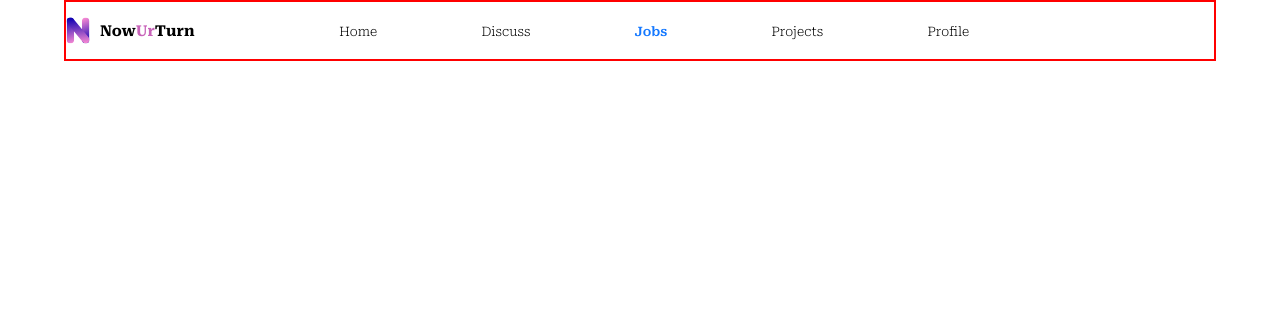
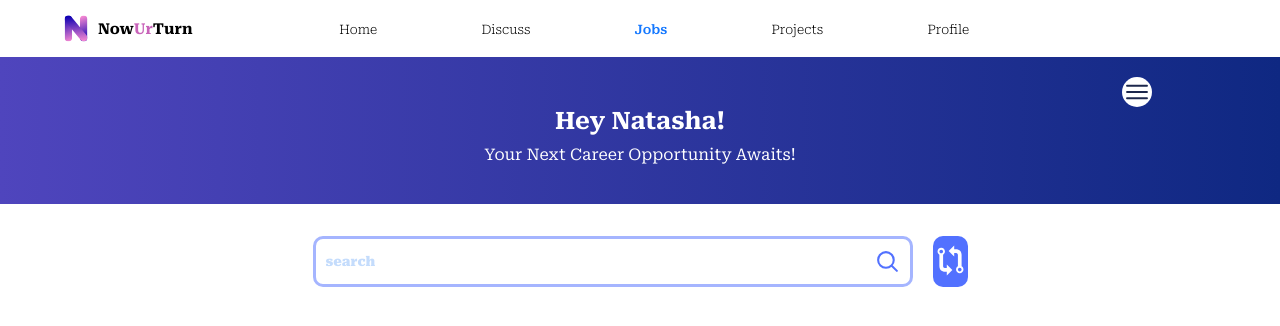
Before and after one commit to Frokesy/NowUrTurn, a website: page index.html in a window 1280 px wide. Drawn offline with Linux system fonts and the light colour scheme.

Commit message:
designed herosection

```diff
--- a/index.css
+++ b/index.css
@@ -12,7 +12,6 @@
     display: flex;
     justify-content: space-between;
     align-items: center;
-    border: red 2px solid;
 }
 
 .header img {
@@ -44,3 +43,62 @@
 .mini-text {
     color: #c863b9;
 }
+
+.herosection {
+    background: linear-gradient(to right, #4f45bd, #0f2882);
+    padding: 20px 0;
+}
+
+.hamburger-menu {
+    display: flex;
+    justify-content: end;
+}
+
+.hamburger-menu img {
+    background-color: #fff;
+    border-radius: 100%;
+    margin-right: 10vw;
+}
+
+.herocontent {
+    text-align: center;
+    color: #fff;
+    margin-bottom: 20px;
+}
+
+.herocontent p {
+    margin-top: 10px;
+}
+
+.search {
+    display: flex;
+    justify-content: center;
+    margin-top: 4vh;
+}
+
+.search .input-container {
+    border: #a5b5ff 3px solid;
+    display: flex;
+    width: 600px;
+    border-radius: 10px;
+    padding: 10px;
+}
+
+.search input {
+    border: none;
+    outline: none;
+    width: 100%;
+    color: #333;
+}
+
+input[type="search"]::placeholder {
+    color: #c4dcfc;
+    font-weight: 900;
+}
+
+.search button {
+    background-color: #5271ff;
+    border: none;
+    border-radius: 10px;
+    margin-left: 20px;
+}
--- a/index.html
+++ b/index.html
@@ -28,6 +28,23 @@
 
         <div class=""></div>
     </div>
+
+    <div class="herosection">
+        <div class="hamburger-menu"><img src="/assets/hamburger-menu.svg" alt="hamburger-menu"></div>
+
+        <div class="herocontent">
+            <h2>Hey Natasha!</h2>
+            <p>Your Next Career Opportunity Awaits!</p>
+        </div>
+    </div>
+
+    <div class="search">
+        <div class="input-container">
+            <input type="search" name="search" id="search" placeholder="search">
+            <img src="/assets/search.svg" alt="search">
+        </div>
+        <button><img src="/assets/search-button.svg" alt="button"></button>
+    </div>
     <script type="module" src="/index.js"></script>
 </body>
 
```
Also changed, not shown: assets/hamburger-menu.svg (added), assets/search-button.svg (added), assets/search.svg (added).
